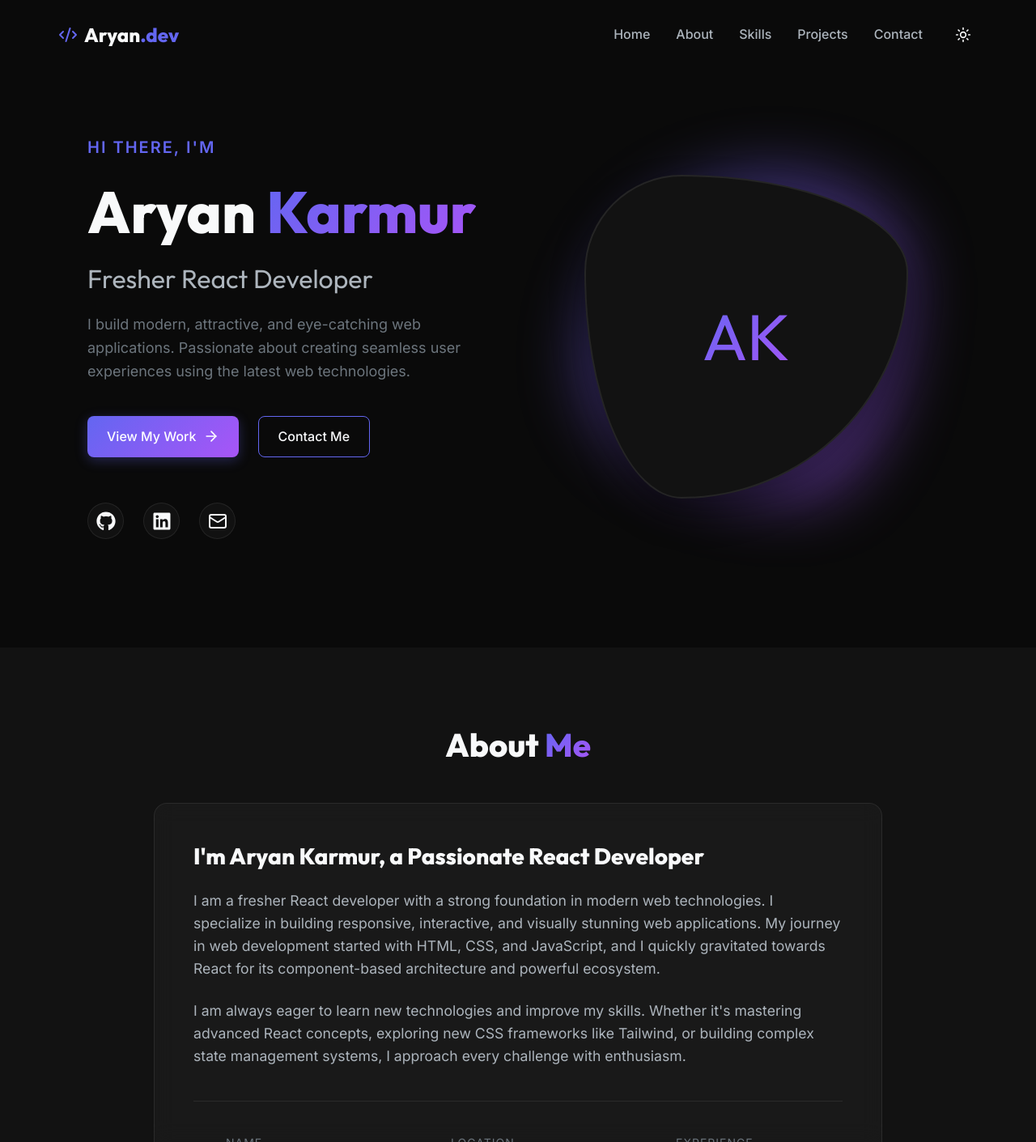
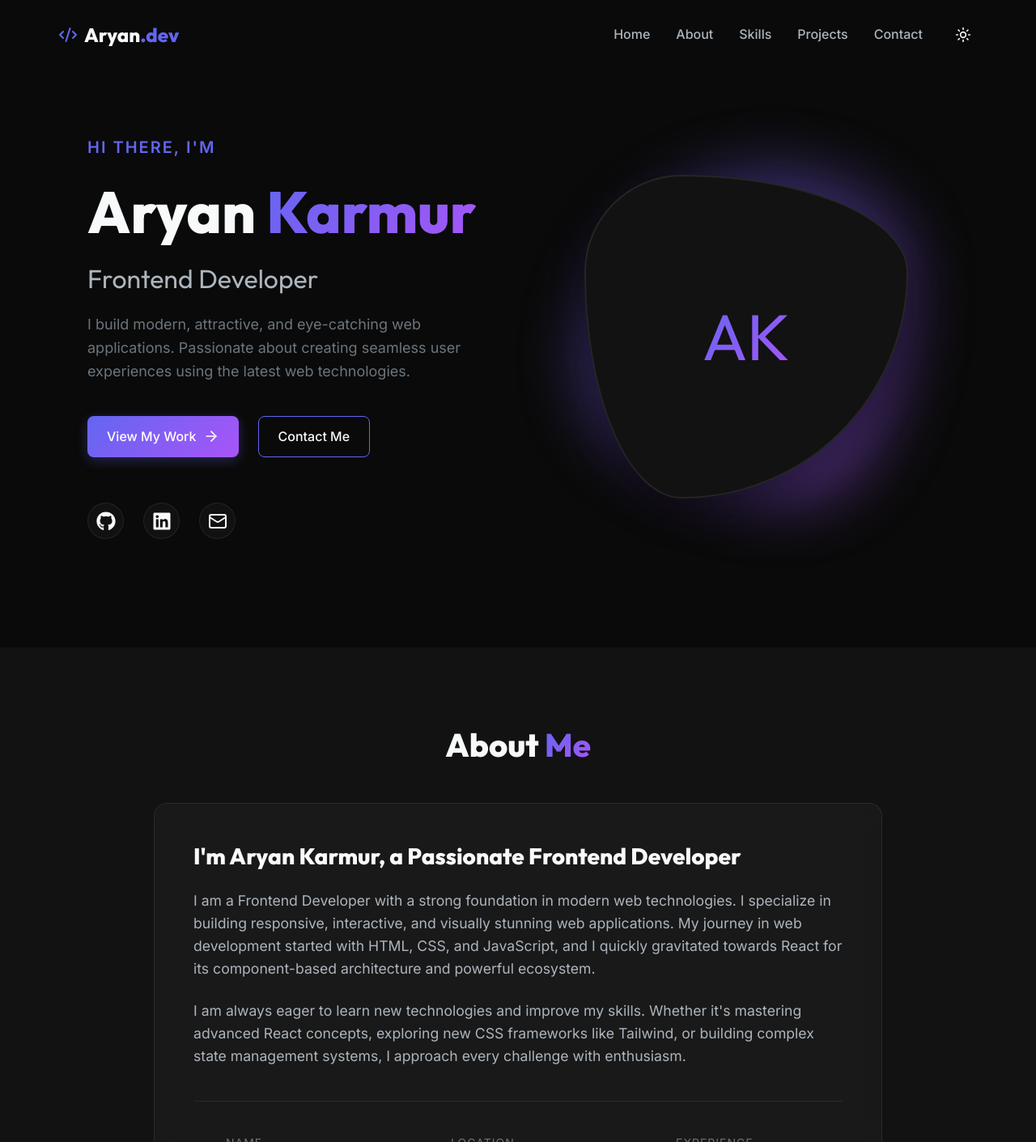
Before and after one commit to Aryankarmur/aryan-portfolio, a React (Vite) app: page / in a window 1280 px wide. Shown: the top 1411 px of the page at 81% size. Built offline with nearby package versions, Linux system fonts and the light colour scheme.

Commit message:
feat: implement Hero and About components for landing page

```diff
--- a/src/components/About.jsx
+++ b/src/components/About.jsx
@@ -13,9 +13,9 @@ const About = () => {
 
         <div className="about-content">
           <div className="about-text glass-card animate-fade-in">
-            <h3>I'm Aryan Karmur, a Passionate React Developer</h3>
+            <h3>I'm Aryan Karmur, a Passionate Frontend Developer</h3>
             <p>
-              I am a fresher React developer with a strong foundation in modern web technologies.
+              I am a Frontend Developer with a strong foundation in modern web technologies.
               I specialize in building responsive, interactive, and visually stunning web applications.
               My journey in web development started with HTML, CSS, and JavaScript, and I quickly
               gravitated towards React for its component-based architecture and powerful ecosystem.
--- a/src/components/Hero.jsx
+++ b/src/components/Hero.jsx
@@ -12,7 +12,7 @@ const Hero = () => {
           <h1 className="hero-title">
             Aryan <span className="highlight">Karmur</span>
           </h1>
-          <h2 className="hero-subtitle">Fresher React Developer</h2>
+          <h2 className="hero-subtitle">Frontend Developer</h2>
           <p className="hero-description">
             I build modern, attractive, and eye-catching web applications. Passionate about creating seamless user experiences using the latest web technologies.
           </p>
```
